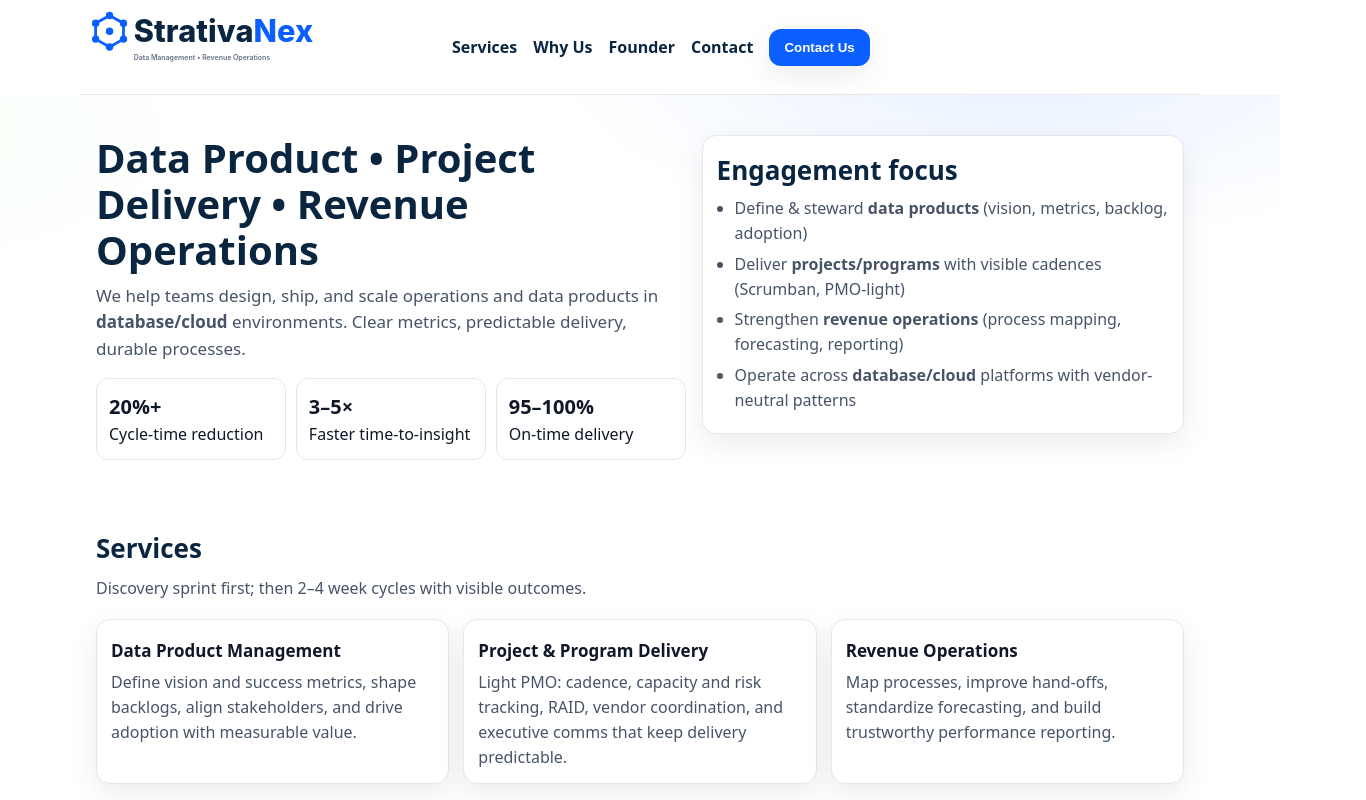
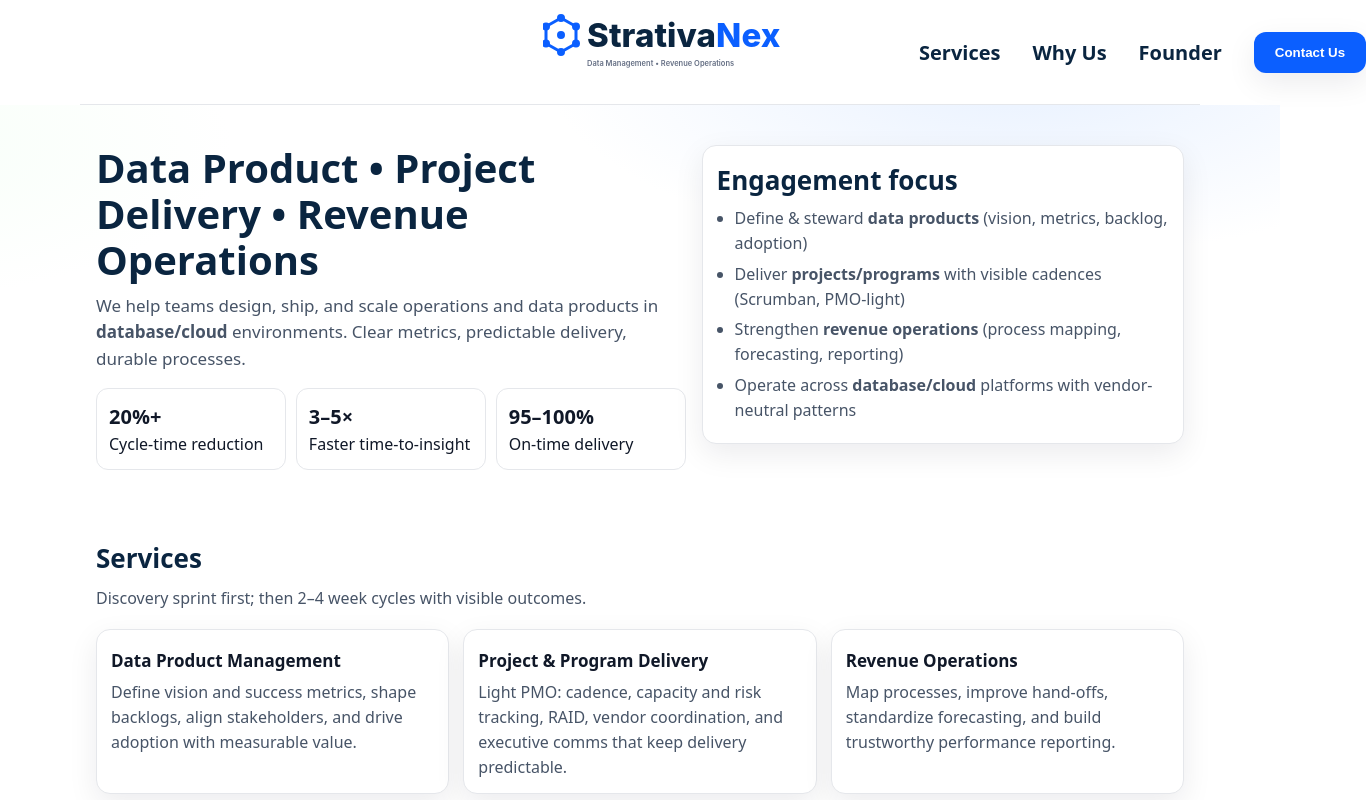
Before and after one commit to doudi1212/strativanex-site, a plain HTML site: page index.html in a window 1280 px wide. Shown: the top 800 px of the page, 1366 px wide, since content can reach past the window. Drawn offline with Linux system fonts and the light colour scheme.

Commit message:
Update index.html

```diff
--- a/index.html
+++ b/index.html
@@ -11,6 +11,7 @@
     --brand:#0B5FFF; --navy:#0A2540; --ink:#101828; --muted:#475467;
     --bg:#FFFFFF; --bg-alt:#F5F7FB; --border:#E5E7EB;
     --radius:14px; --shadow:0 10px 30px rgba(2,14,34,.08);
+    --menu-w:1fr; /* will be set by JS to mirror menu width */
   }
   *{box-sizing:border-box}
   body{margin:0;background:var(--bg);color:var(--ink);
@@ -19,23 +20,24 @@
   a:hover{opacity:.9}
   .container{max-width:1120px;margin:0 auto;padding:0 16px}
 
-  /* Header (grid: spacer | brand | nav) */
+  /* HEADER — centered brand via mirrored grid columns */
   header{position:sticky;top:0;z-index:40}
   .nav{
-    display:grid;grid-template-columns:1fr auto 1fr;align-items:center;gap:12px;
-    min-height:80px;padding:8px 0;border-bottom:1px solid var(--border);
-    background:rgba(255,255,255,.9);backdrop-filter:saturate(180%) blur(8px)
+    display:grid;grid-template-columns:var(--menu-w) auto auto;align-items:center;gap:16px;
+    min-height:96px;padding:10px 0;border-bottom:1px solid var(--border);
+    background:rgba(255,255,255,.9);backdrop-filter:saturate(180%) blur(8px);
   }
+  .pad{height:1px;} /* width is controlled by grid column size */
   .brand{justify-self:center;display:flex;align-items:center}
-  .brand svg{height:78px}
-  .links{justify-self:end;display:flex;align-items:center;gap:16px}
-  .links a{color:var(--navy);font-weight:600}
-  .btn{display:inline-flex;align-items:center;justify-content:center;padding:10px 14px;border-radius:12px;
+  .brand svg{height:84px}
+  .links{justify-self:end;display:flex;align-items:center;gap:32px;white-space:nowrap}
+  .links a{color:var(--navy);font-weight:700;font-size:20px}
+  .btn{display:inline-flex;align-items:center;justify-content:center;padding:12px 20px;border-radius:12px;
        border:1px solid transparent;font-weight:700;cursor:pointer;transition:.2s}
-  .btn.primary{background:var(--brand);color:#fff;box-shadow:var(--shadow)}
+  .btn.primary{background:var(--brand);color:#fff;box-shadow:var(--shadow);white-space:nowrap}
   .btn:hover{transform:translateY(-1px)}
 
-  /* Hero (tighter) */
+  /* HERO — compact */
   .hero{
     background:
       radial-gradient(800px 320px at 80% -10%, #E8F1FF 0%, transparent 60%),
@@ -49,7 +51,7 @@
   .kpi{padding:12px;border:1px solid var(--border);border-radius:12px;background:#fff}
   .kpi b{display:block;font-size:20px}
 
-  /* Section spacing (tighter) */
+  /* Sections — tighter */
   section{padding:40px 0}
   .section-title{font-size:26px;margin:0 0 8px;color:var(--navy)}
   .section-sub{color:var(--muted);margin:0 0 18px}
@@ -67,7 +69,7 @@
   .list{margin:0;padding-left:18px;color:#475467}
   .list li{margin:6px 0}
 
-  /* Contact section layout (tighter) */
+  /* Contact section layout */
   .contact{display:grid;grid-template-columns:1.1fr 1fr;gap:14px;align-items:start}
   .contact-card .row{margin:8px 0}
   .label{color:#667085;font-size:13px;margin-bottom:2px}
@@ -99,6 +101,13 @@
     .kpis{grid-template-columns:repeat(2,1fr)}
     h1{font-size:34px}
   }
+  @media (max-width: 760px){
+    .nav{grid-template-columns:1fr;row-gap:8px;justify-items:center;min-height:unset}
+    .brand svg{height:72px}
+    .links{gap:14px;flex-wrap:wrap;justify-content:center}
+    .links a{font-size:18px}
+    .btn.primary{font-size:15px}
+  }
   @media (max-width: 560px){ .kpis{grid-template-columns:1fr} }
 </style>
 </head>
@@ -106,9 +115,13 @@
   <!-- Header -->
   <header>
     <div class="container nav">
+      <!-- left pad mirrors menu width (set by JS) -->
+      <div class="pad" aria-hidden="true"></div>
+
       <!-- centered brand -->
       <div class="brand" aria-label="StrativaNex logo" role="img">
-        <svg width="360" height="78" viewBox="0 0 720 168" xmlns="http://www.w3.org/2000/svg">
+        <!-- inline SVG logo -->
+        <svg width="360" height="84" viewBox="0 0 720 168" xmlns="http://www.w3.org/2000/svg">
           <g transform="translate(0,8)">
             <g transform="translate(0,8)" fill="none" stroke="#0B5FFF" stroke-width="6" stroke-linecap="round" stroke-linejoin="round">
               <polygon points="36,0 66,17 66,51 36,68 6,51 6,17"/>
@@ -127,18 +140,18 @@
         </svg>
       </div>
 
+      <!-- right menu -->
       <nav class="links">
         <a href="#services">Services</a>
         <a href="#why">Why Us</a>
         <a href="#founder">Founder</a>
-        <a href="#contact">Contact</a>
         <button class="btn primary" id="openContact">Contact Us</button>
       </nav>
     </div>
   </header>
 
   <main>
-    <!-- Hero (no button/badge here) -->
+    <!-- Hero (no CTA/badge here) -->
     <section class="hero">
       <div class="container hero-grid">
         <div>
@@ -233,22 +246,10 @@
         <!-- Company card -->
         <div class="card contact-card">
           <h3 class="section-title" style="margin:0 0 6px">Company</h3>
-          <div class="row">
-            <div class="label">Name</div>
-            <div>StrativaNex LLC</div>
-          </div>
-          <div class="row">
-            <div class="label">Address</div>
-            <div>75 E 3rd St<br/>Sheridan, WY 82801</div>
-          </div>
-          <div class="row">
-            <div class="label">Email</div>
-            <div><a href="mailto:info@strativanex.com">info@strativanex.com</a></div>
-          </div>
-          <div class="row">
-            <div class="label">Invoicing</div>
-            <div>VAT/EIN ready</div>
-          </div>
+          <div class="row"><div class="label">Name</div><div>StrativaNex LLC</div></div>
+          <div class="row"><div class="label">Address</div><div>75 E 3rd St<br/>Sheridan, WY 82801</div></div>
+          <div class="row"><div class="label">Email</div><div><a href="mailto:info@strativanex.com">info@strativanex.com</a></div></div>
+          <div class="row"><div class="label">Invoicing</div><div>VAT/EIN ready</div></div>
         </div>
 
         <!-- CTA card -->
@@ -301,6 +302,17 @@
   <div id="toast" class="toast">Thanks — we got your request.</div>
 
 <script>
+  /* Mirror the menu width to the left pad so the brand is truly centered */
+  (function(){
+    const links = document.querySelector('.links');
+    function syncMenuWidth(){
+      document.documentElement.style.setProperty('--menu-w', links.offsetWidth + 'px');
+    }
+    window.addEventListener('load', syncMenuWidth);
+    let t;
+    window.addEventListener('resize', ()=>{ clearTimeout(t); t = setTimeout(syncMenuWidth, 120); });
+  })();
+
   // Open/close modal
   const modal = document.getElementById('contactModal');
   ['openContact','openContactBottom'].forEach(id=>{
```
